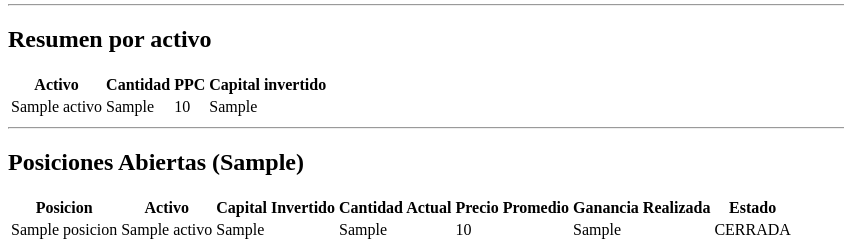
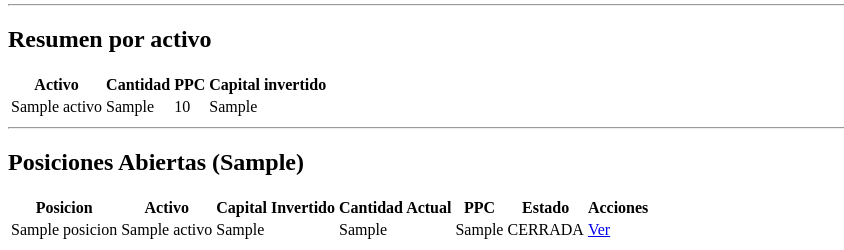
Before and after one commit to FloridiaLean/Cartera-de-Activos, a Flask app: template templates/index.html in a window 1280 px wide. Shown: the part 575-825 px from the top of the page, without its empty margins (0-844 px from the left). Run offline with Flask 3, Linux system fonts and the light colour scheme; the template is opened without the code that fills it: most values are stand-ins (such as "Sample title", 1, 10 or a date in 2020).

Commit message:
Funcionalidad: mejorar resumen de posiciones abiertas

```diff
--- a/templates/index.html
+++ b/templates/index.html
@@ -74,9 +74,9 @@
         <th>Activo</th>
         <th>Capital Invertido</th>
         <th>Cantidad Actual</th>
-        <th>Precio Promedio</th>
-        <th>Ganancia Realizada</th>
+        <th>PPC</th>
         <th>Estado</th>
+        <th>Acciones</th>
     </tr>
 
     {% for resumen in resumenes %}
@@ -84,11 +84,11 @@
     <tr>
         <td>{{ resumen['posicion'] }}</td>
         <td>{{ resumen['activo'] }}</td>
-        <td>{{ resumen['capital_historico'] }}</td>
-        <td>{{ resumen['cantidad_actual'] }}</td>
-        <td>{{ resumen['precio_promedio'] }}</td>
-        <td>{{ resumen['ganancia_realizada'] }}</td>
+        <td>{{ resumen['capital_formateado'] }}</td>
+        <td>{{ resumen['cantidad_formateada'] }}</td>
+        <td>{{ resumen['ppc_formateado'] }}</td>
         <td>{{ resumen['estado'] }}</td>
+        <td><a href="#">Ver</a></td>
     </tr>
 
     {% endfor %}
```
Also changed, not shown: routes/inicio.py (+13 -7 lines).
